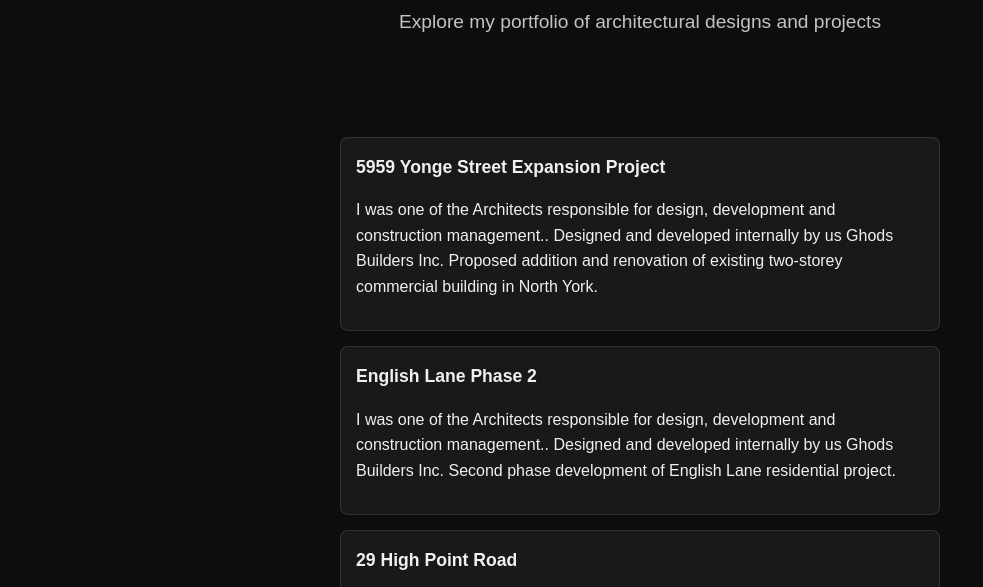
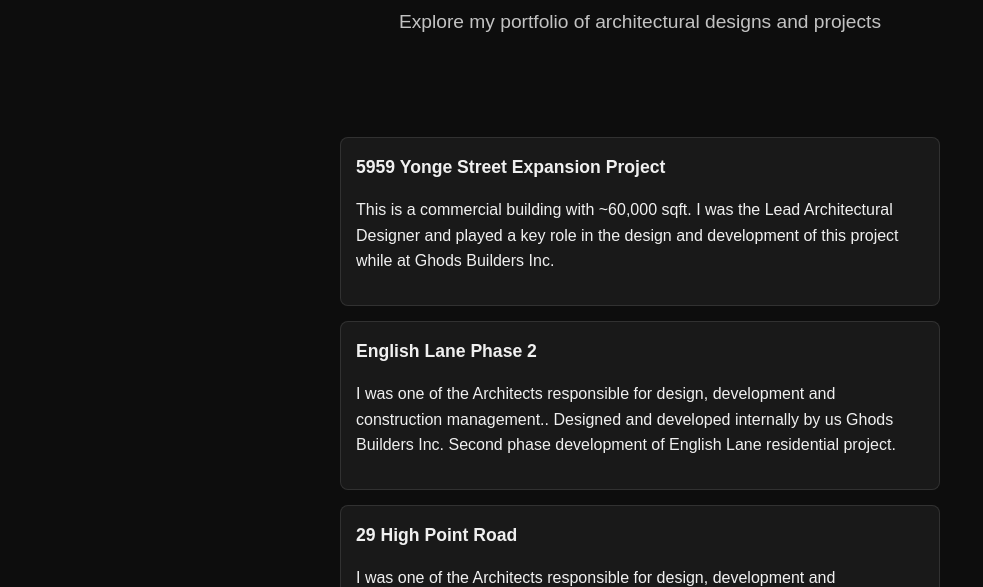
Before and after one commit to SaeedGhods/portfoliowebsite, a website: page projects.html in a window 1280 px wide. Shown: the part 163-750 px from the top of the page, without its empty margins (0-983 px from the left). Drawn offline with Linux system fonts and the light colour scheme; a web font is replaced by a local one.

Commit message:
Update 5959 Yonge Street Expansion project description
- Corrected the project description to reflect accurate details
- Updated to ~60,000 sqft commercial building
- Changed role to Lead Architectural Designer
- Removed outdated building description

```diff
--- a/projects.html
+++ b/projects.html
@@ -160,7 +160,7 @@
             <!-- 5959 Yonge Street Expansion Project -->
             <a href="https://saeedghods-portfolio-assets.s3.us-east-2.amazonaws.com/assets/keyprojects/1_SAEED+GHODS+PROFESSIONAL+5959+YONGE+EXPANSION.PDF" target="_blank" class="project-card">
                 <h3>5959 Yonge Street Expansion Project</h3>
-                <p>I was one of the Architects responsible for design, development and construction management.. Designed and developed internally by us Ghods Builders Inc. Proposed addition and renovation of existing two-storey commercial building in North York.</p>
+                <p>This is a commercial building with ~60,000 sqft. I was the Lead Architectural Designer and played a key role in the design and development of this project while at Ghods Builders Inc.</p>
             </a>
 
             <!-- English Lane Phase 2 -->
```
